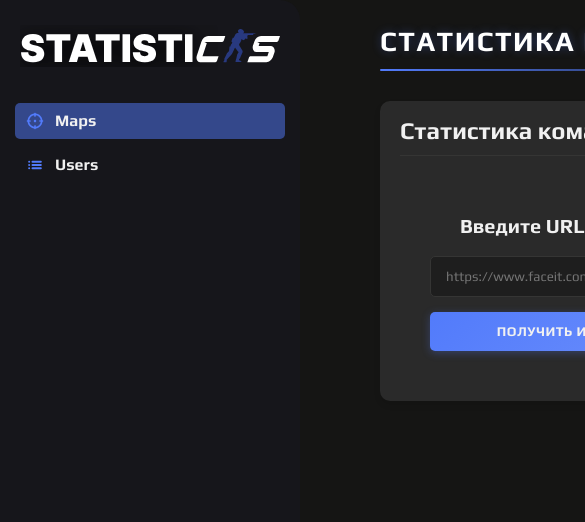
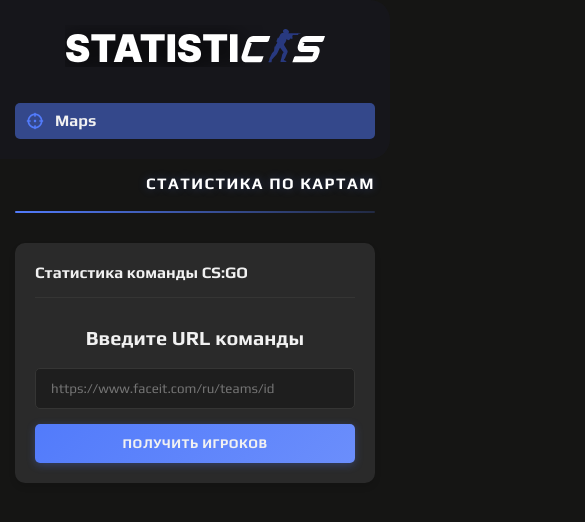
Before and after one commit to Mniimaya/cs, a Next.js app: page / in a window 390 px wide. Shown: the top 522 px of the page, 585 px wide, since content can reach past the window. Built offline with nearby package versions, Linux system fonts and the light colour scheme.

Commit message:
add: mobile form

```diff
--- a/app/compomemts/MainTitle/MainTitle.module.scss
+++ b/app/compomemts/MainTitle/MainTitle.module.scss
@@ -1,4 +1,5 @@
 @use '../../../styles/variables.scss' as *;
+@use '../../../styles/mixins.scss' as mixins;
 
 .titleContainer {
   margin-bottom: 30px;
@@ -6,7 +7,7 @@
 }
 
 .mainTitle {
-  font-size: 28px;
+  font-size: 16px;
   font-weight: 700;
   color: #fff;
   text-transform: uppercase;
@@ -17,6 +18,10 @@
   text-shadow: 0 0 10px rgba(82, 123, 251, 0.3);
   text-align: end;
   width: 100%;
+
+  @include mixins.viewport--md {
+    font-size: 28px;
+  }
 }
 
 .titleUnderline {
--- a/app/compomemts/Navigation/Navigation.module.scss
+++ b/app/compomemts/Navigation/Navigation.module.scss
@@ -7,13 +7,16 @@
   flex-shrink: 0;
   position: relative;
   transition: $anim;
-  position: fixed;
-  top: 0;
-  left: 0;
-  bottom: 0;
-  z-index: 2;
-  width: 300px;
   background-color: rgba(25, 25, 35, 0.5);
+
+  @include mixins.viewport--md {
+    position: fixed;
+    top: 0;
+    left: 0;
+    bottom: 0;
+    z-index: 2;
+    width: 300px;
+  }
 
   .list {
     display: flex;
--- a/app/compomemts/Navigation/Navigation.tsx
+++ b/app/compomemts/Navigation/Navigation.tsx
@@ -68,14 +68,6 @@ export default function Navigation() {
             <span className={s.textLink}>Maps</span>
           </Link>
         </li>
-        <li>
-          <Link href="test" className={pathname === 'test' ? s.active : ''}>
-            <svg width="20" height="20" viewBox="0 0 20 20" fill="none" xmlns="http://www.w3.org/2000/svg">
-              <path d="M7.4999 6.66667H15.8332M7.4999 10H15.8332M7.4999 13.3333H15.8332M4.15824 6.66667H4.16657M4.1499 10H4.15824M4.15824 13.3333H4.16657" stroke="#527BFB" stroke-width="2" stroke-linecap="round" />
-            </svg>
-            <span className={s.textLink}>Users</span>
-          </Link>
-        </li>
       </ul>
     </nav>
   );
--- a/app/compomemts/TeamForm/TeamForm.module.scss
+++ b/app/compomemts/TeamForm/TeamForm.module.scss
@@ -4,7 +4,10 @@
 .teamFormContainer {
   max-width: 600px;
   margin: 0 auto;
-  padding: 30px;
+
+  @include mixins.viewport--md {
+    padding: 30px;
+  }
 }
 
 .title {
--- a/app/compomemts/TeamStatsPage/TeamStatsPage.module.scss
+++ b/app/compomemts/TeamStatsPage/TeamStatsPage.module.scss
@@ -3,6 +3,7 @@
 
 .pageContainer {
   padding: 20px;
+
   background: #2a2a2a;
   border-radius: 10px;
   box-shadow: 0 4px 6px rgba(0, 0, 0, 0.1);
@@ -10,11 +11,15 @@
 }
 
 .pageTitle {
-  font-size: 24px;
+  font-size: 16px;
   color: $color-white;
   font-weight: 700;
   display: flex;
   column-gap: 8px;
+
+  @include mixins.viewport--md {
+    font-size: 24px;
+  }
 }
 
 .error {
--- a/app/layout.module.scss
+++ b/app/layout.module.scss
@@ -8,14 +8,19 @@
   margin: 0;
   padding: 0;
   display: flex;
+  flex-direction: column;
   font-size: 16px;
   font-weight: 700;
   line-height: 19.2px;
 }
 
 .main {
-  flex-grow: 1;
-  padding: 30px;
-  margin-left: 350px;
   padding-top: 32px;
+  padding: 15px;
+
+  @include mixins.viewport--md {
+    margin-left: 350px;
+    flex-grow: 1;
+    padding: 30px;
+  }
 }
```
